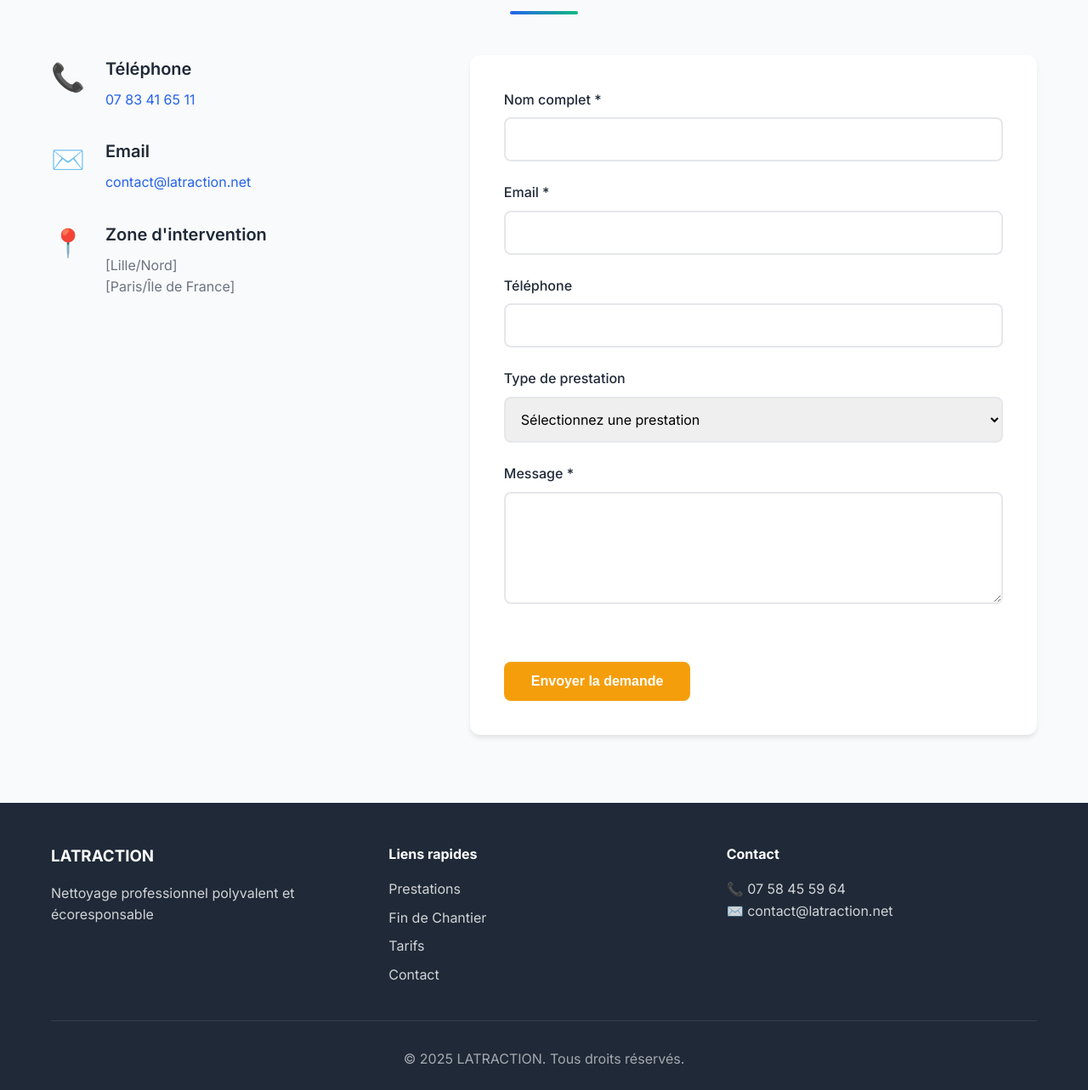
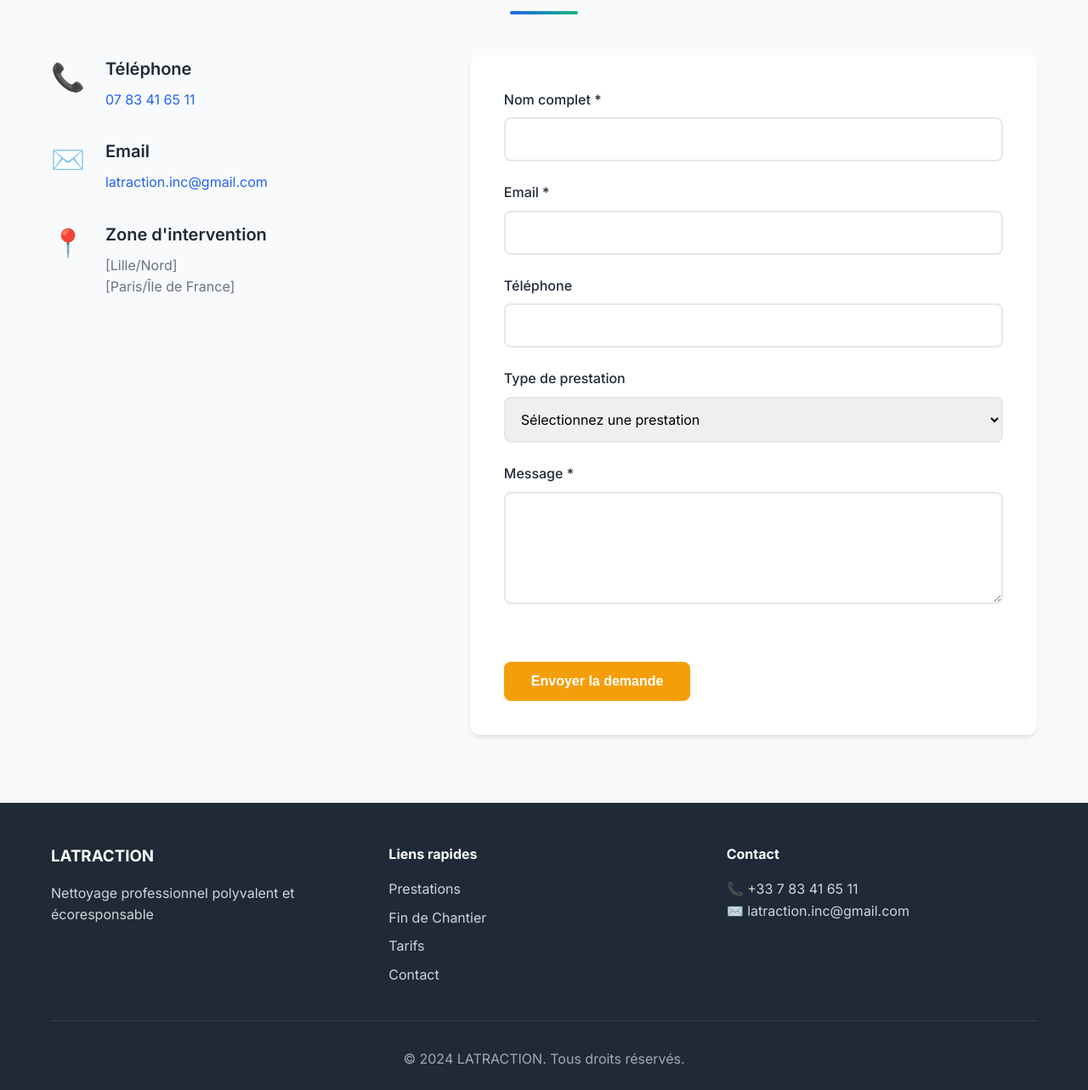
Before and after one commit to Izanaji59/latraction, a plain HTML site: page index.html in a window 1280 px wide. Shown: the part 5000-6283 px from the top of the page at 85% size. Drawn offline with Linux system fonts and the light colour scheme; files whose address does not match are found by name.

Commit message:
Update index.html

```diff
--- a/index.html
+++ b/index.html
@@ -264,7 +264,7 @@
                         <div class="contact-icon">✉️</div>
                         <div>
                             <h3>Email</h3>
-                            <p><a href="mailto:contact@latraction.fr">contact@latraction.net</a></p>
+                            <p><a href="mailto:latraction.inc@gmail.com">latraction.inc@gmail.com</a></p>
                         </div>
                     </div>
                     <div class="contact-item">
@@ -338,12 +338,12 @@
                 </div>
                 <div class="footer-section">
                     <h4>Contact</h4>
-                    <p>📞 07 58 45 59 64</p>
-                    <p>✉️ contact@latraction.net</p>
+                    <p>📞 +33 7 83 41 65 11</p>
+                    <p>✉️ latraction.inc@gmail.com</p>
                 </div>
             </div>
             <div class="footer-bottom">
-                <p>&copy; 2025 LATRACTION. Tous droits réservés.</p>
+                <p>&copy; 2024 LATRACTION. Tous droits réservés.</p>
             </div>
         </div>
     </footer>
```
